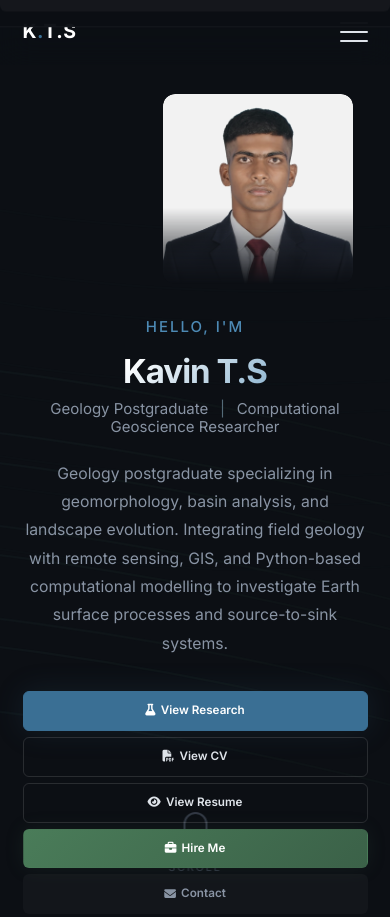
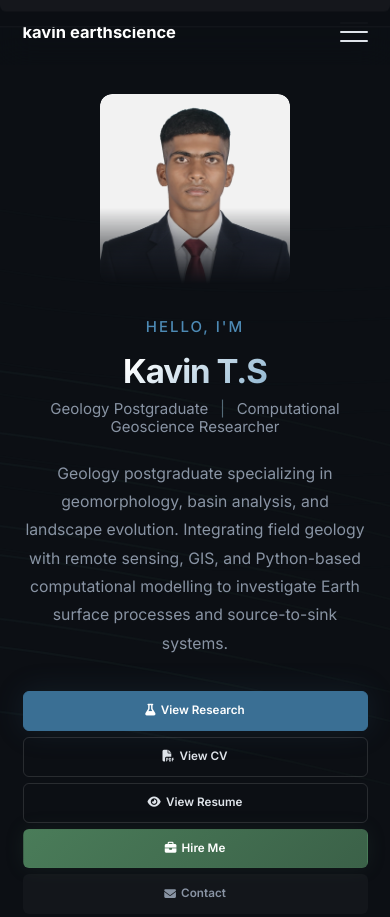
Before and after one commit to EarthCode-Kavin/KAVIN_TS, a plain HTML site: page index.html in a window 390 px wide. Shown: the top 917 px of the page. Drawn offline with Linux system fonts and the light colour scheme.

Commit message:
Add files via upload

```diff
--- a/index.html
+++ b/index.html
@@ -23,7 +23,10 @@
     <!-- ═══════════════ NAVIGATION ═══════════════ -->
     <nav id="navbar">
         <div class="nav-container">
-            <a href="#hero" class="nav-logo">K<span class="logo-dot">.</span>T.S</a>
+            <a href="#hero" class="nav-logo">
+                <span class="desktop-logo">K<span class="logo-dot">.</span>T.S</span>
+                <span class="mobile-logo">kavin earthscience</span>
+            </a>
             <button class="nav-toggle" id="navToggle" aria-label="Toggle navigation">
                 <span></span><span></span><span></span>
             </button>
--- a/styles.css
+++ b/styles.css
@@ -135,10 +135,17 @@ h4 {
     font-size: 1.3rem;
     color: #fff;
     letter-spacing: 0.5px;
+    white-space: nowrap;
 }
 
 .logo-dot {
     color: var(--accent-blue);
+}
+
+.mobile-logo {
+    display: none;
+    font-size: 1.1rem;
+    letter-spacing: 0;
 }
 
 .nav-links {
@@ -1163,6 +1170,14 @@ h4 {
         display: block;
     }
 
+    .desktop-logo {
+        display: none;
+    }
+
+    .mobile-logo {
+        display: inline;
+    }
+
     .nav-links {
         position: fixed;
         top: 64px;
@@ -1202,6 +1217,11 @@ h4 {
 
     .hero-photo {
         width: 100%;
+        justify-content: center;
+    }
+
+    .scroll-indicator {
+        display: none;
     }
 
     .photo-contour {
```
